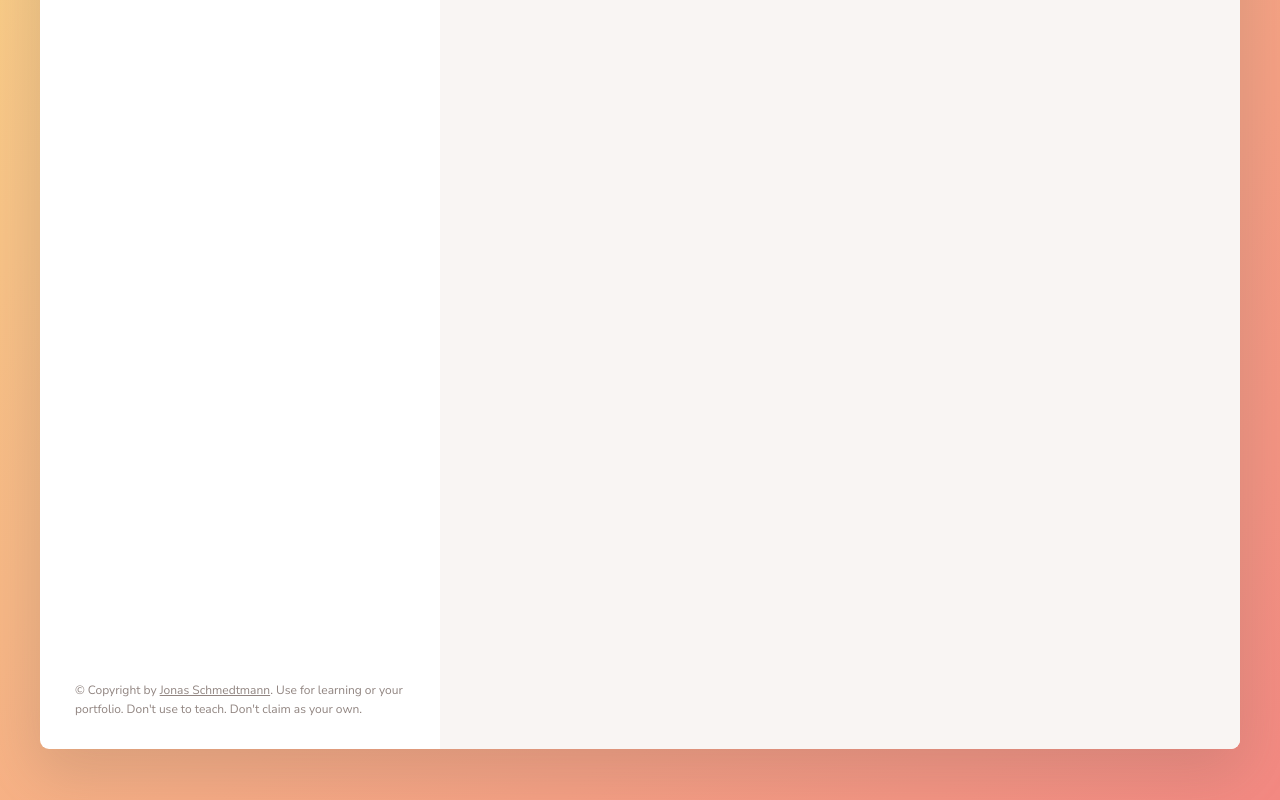
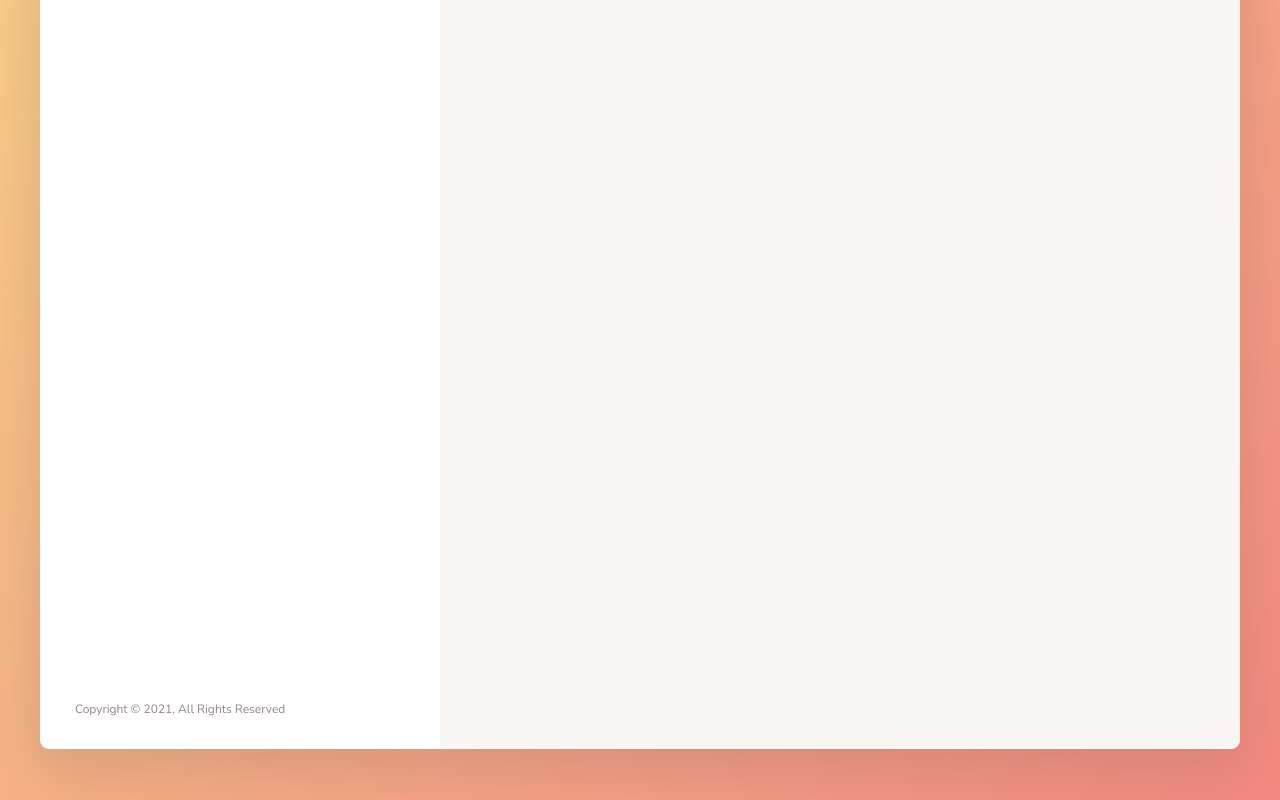
Before and after one commit to KunalPV/forkify, a website built with Parcel: page index.html in a window 1280 px wide. Shown: the part 472-1272 px from the top of the page. Built offline with nearby package versions, Linux system fonts and the light colour scheme.

Commit message:
added copyright

```diff
--- a/index.html
+++ b/index.html
@@ -121,16 +121,7 @@
           </button> -->
         </div>
 
-        <p class="copyright">
-          &copy; Copyright by
-          <a
-            class="twitter-link"
-            target="_blank"
-            href="https://twitter.com/jonasschmedtman"
-            >Jonas Schmedtmann</a
-          >. Use for learning or your portfolio. Don't use to teach. Don't claim
-          as your own.
-        </p>
+        <p class="copyright">Copyright &copy; 2021, All Rights Reserved</p>
       </div>
 
       <div class="recipe">
```
